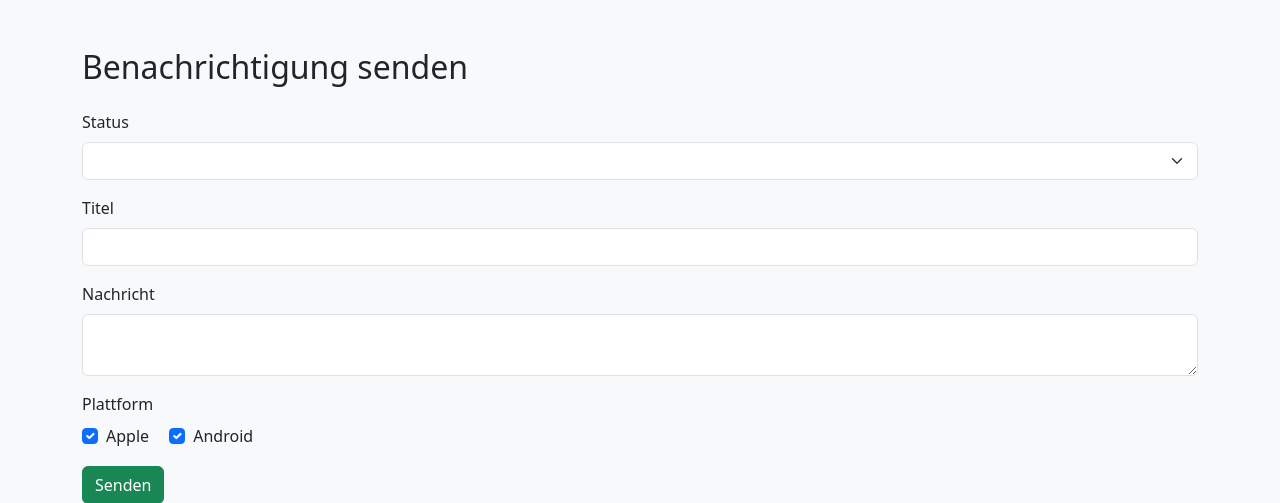
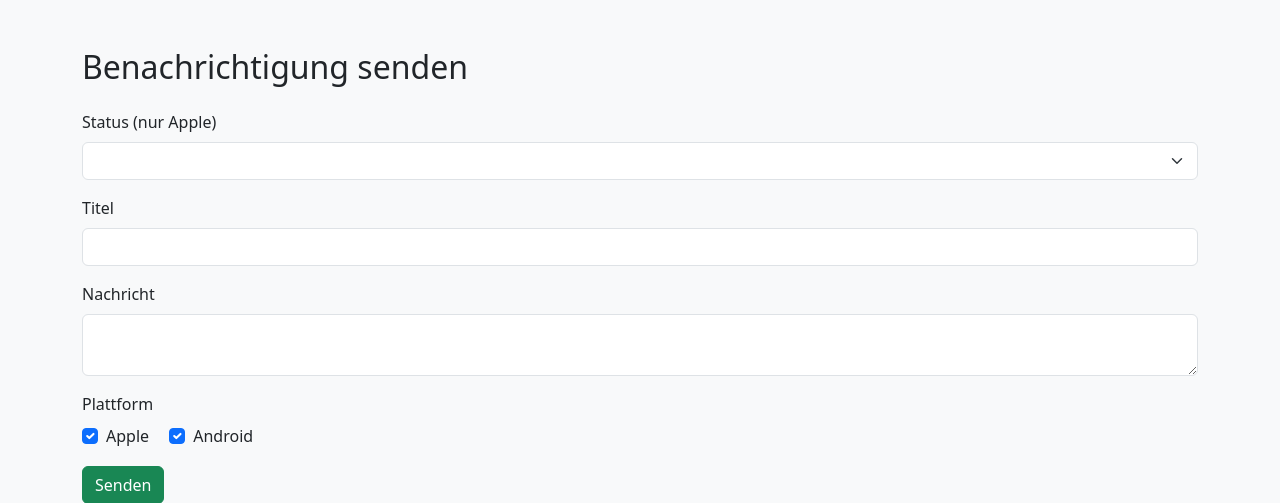
Before and after one commit to td00/apns2-ui, a Flask app: page /form in a window 1280 px wide. Shown: the top 503 px of the page. Run offline with Flask 3, Linux system fonts and the light colour scheme; the visitor is signed in with stand-in values (Sample User, id 1); parts of the project's set-up code (start-up, migrations or seed data) failed here and were passed over.

Commit message:
specify usage

```diff
--- a/templates/form.html
+++ b/templates/form.html
@@ -10,7 +10,7 @@
     <h2 class="mb-4">Benachrichtigung senden</h2>
     <form method="post">
         <div class="mb-3">
-            <label class="form-label">Status</label>
+            <label class="form-label">Status (nur Apple)</label>
             <select class="form-select" name="severity" required>
                 <option selected value="info"> </option>
                 <option value="warning">⚠️</option>
```
